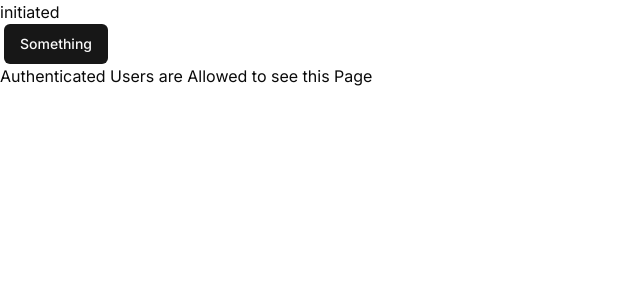
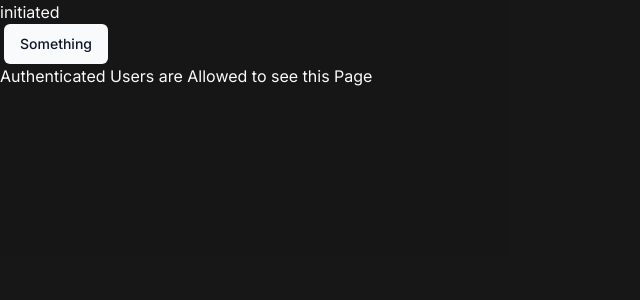
Before and after one commit to Mohammadreza-Tatlari/Sight, a Next.js app: page / in a window 1280 px wide. Shown: the top 300 px of the page, without its empty margins (0-640 px from the left). Built offline with nearby package versions, Linux system fonts and the light colour scheme.

Commit message:
the dark theme is added and packages related to clerk and shadcn are used for it. username is now required to be shown but its not required for sign in. for username updates the clerk dashboard is modified. syncing to database is required for update delete and creating

```diff
--- /dev/null
+++ b/app/(auth)/_components/Logo.tsx
@@ -0,0 +1,28 @@
+import Image from "next/image";
+import { Poppins } from "next/font/google";
+import { cn } from "@/lib/utils";
+
+const font = Poppins({
+  subsets: ["latin"],
+  weight: ["200", "300", "400", "500", "600", "700", "800"],
+});
+
+export function Logo() {
+  return (
+    <>
+      <div className="flex flex-col items-center gap-y-4">
+        <div className="bg-white rounded-full p-1">
+          <Image src="/Eye-Icon.svg" alt="main-logo" height="80" width="80" />
+        </div>
+        <div className={cn("flex flex-col items-center" , font.className)}>
+            <p className="text-xl font-semibold">
+                Sight
+            </p>
+            <p className="text-sm text-muted-foreground">
+                come to me
+            </p>
+        </div>
+      </div>
+    </>
+  );
+}
--- a/app/(auth)/layout.tsx
+++ b/app/(auth)/layout.tsx
@@ -1,7 +1,10 @@
+import { Logo } from "./_components/Logo";
+
 export default function AuthLayout({children}:{children:React.ReactNode}) {
     return(
         <>
-        <div className="flex h-full items-center justify-center">
+        <div className="flex flex-col h-full items-center justify-center space-y-6">
+            <Logo />
             {children}
         </div>
         </>
--- a/app/globals.css
+++ b/app/globals.css
@@ -1,76 +1,84 @@
 @tailwind base;
 @tailwind components;
 @tailwind utilities;
-
 
 html,
 body,
 :root {
   height: 100%;
+  @apply bg-neutral-900/80;
 }
 
+.hidden-scrollbar {
+  -ms-overflow-style: none;
+  scrollbar-width: none;
+}
+
+.hidden-scrollbar::-webkit-scrollbar {
+  display: none;
+}
 
 @layer base {
   :root {
     --background: 0 0% 100%;
-    --foreground: 0 0% 3.9%;
+    --foreground: 222.2 84% 4.9%;
 
     --card: 0 0% 100%;
-    --card-foreground: 0 0% 3.9%;
+    --card-foreground: 222.2 84% 4.9%;
 
     --popover: 0 0% 100%;
-    --popover-foreground: 0 0% 3.9%;
+    --popover-foreground: 222.2 84% 4.9%;
 
-    --primary: 0 0% 9%;
-    --primary-foreground: 0 0% 98%;
+    --primary: 222.2 47.4% 11.2%;
+    --primary-foreground: 210 40% 98%;
 
-    --secondary: 0 0% 96.1%;
-    --secondary-foreground: 0 0% 9%;
+    --secondary: 210 40% 96.1%;
+    --secondary-foreground: 222.2 47.4% 11.2%;
 
-    --muted: 0 0% 96.1%;
-    --muted-foreground: 0 0% 45.1%;
+    --muted: 210 40% 96.1%;
+    --muted-foreground: 215.4 16.3% 46.9%;
 
-    --accent: 0 0% 96.1%;
-    --accent-foreground: 0 0% 9%;
+    --accent: 210 40% 96.1%;
+    --accent-foreground: 222.2 47.4% 11.2%;
 
     --destructive: 0 84.2% 60.2%;
-    --destructive-foreground: 0 0% 98%;
+    --destructive-foreground: 210 40% 98%;
 
-    --border: 0 0% 89.8%;
-    --input: 0 0% 89.8%;
-    --ring: 0 0% 3.9%;
+    --border: 214.3 31.8% 91.4%;
+    --input: 214.3 31.8% 91.4%;
+    --ring: 222.2 84% 4.9%;
 
     --radius: 0.5rem;
   }
 
   .dark {
-    --background: 0 0% 3.9%;
-    --foreground: 0 0% 98%;
+    --background: 226.7 12.7% 13.9%;
+    --foreground: 210 40% 98%;
 
-    --card: 0 0% 3.9%;
-    --card-foreground: 0 0% 98%;
+    --card: 226.7 12.7% 13.9%;
+    --card-foreground: 210 40% 98%;
 
-    --popover: 0 0% 3.9%;
-    --popover-foreground: 0 0% 98%;
+    --popover: 226.7 12.7% 13.9%;
+    --popover-foreground: 210 40% 98%;
 
-    --primary: 0 0% 98%;
-    --primary-foreground: 0 0% 9%;
+    --primary: 210 40% 98%;
+    --primary-foreground: 222.2 47.4% 11.2%;
 
-    --secondary: 0 0% 14.9%;
-    --secondary-foreground: 0 0% 98%;
+    --secondary: 226.7 12.7% 17.5%;
+    --secondary-foreground: 210 40% 98%;
 
-    --muted: 0 0% 14.9%;
-    --muted-foreground: 0 0% 63.9%;
+    --muted: 226.7 12.7% 17.5%;
+    --muted-foreground: 215 20.2% 65.1%;
 
-    --accent: 0 0% 14.9%;
-    --accent-foreground: 0 0% 98%;
+    --accent: 226.7 12.7% 17.5%;
+    --accent-foreground: 210 40% 98%;
 
     --destructive: 0 62.8% 30.6%;
-    --destructive-foreground: 0 0% 98%;
+    --destructive-foreground: 210 40% 98%;
 
-    --border: 0 0% 14.9%;
-    --input: 0 0% 14.9%;
-    --ring: 0 0% 83.1%;
+    --border: 226.7 12.7% 17.5%;
+    --input: 226.7 12.7% 17.5%;
+    --ring: 212.7 26.8% 83.9%;
   }
 }
 
--- a/app/layout.tsx
+++ b/app/layout.tsx
@@ -2,7 +2,8 @@ import type { Metadata } from "next";
 import { Inter } from "next/font/google";
 import "./globals.css";
 import { ClerkProvider } from "@clerk/nextjs";
-
+import { dark } from "@clerk/themes";
+import { ThemeProvider } from "@/components/theme-provider";
 const inter = Inter({ subsets: ["latin"] });
 
 export const metadata: Metadata = {
@@ -17,9 +18,16 @@ export default function RootLayout({
 }>) {
   return (
     <>
-    <ClerkProvider>
+    <ClerkProvider appearance={{baseTheme: dark}}>
     <html lang="en">
-      <body className={inter.className}>{children}</body>
+      <body className={inter.className}>
+        <ThemeProvider
+        attribute="class"
+        forcedTheme="dark"
+        storageKey="sight-theme">
+        {children}
+        </ThemeProvider>
+        </body>
     </html>
     </ClerkProvider>
     </>
--- /dev/null
+++ b/components/theme-provider.tsx
@@ -0,0 +1,9 @@
+"use client"
+
+import * as React from "react"
+import { ThemeProvider as NextThemesProvider } from "next-themes"
+import { type ThemeProviderProps } from "next-themes/dist/types"
+
+export function ThemeProvider({ children, ...props }: ThemeProviderProps) {
+  return <NextThemesProvider {...props}>{children}</NextThemesProvider>
+}
--- a/package.json
+++ b/package.json
@@ -10,11 +10,13 @@
   },
   "dependencies": {
     "@clerk/nextjs": "^4.29.4",
+    "@clerk/themes": "^1.7.9",
     "@radix-ui/react-slot": "^1.0.2",
     "class-variance-authority": "^0.7.0",
     "clsx": "^2.1.0",
     "lucide-react": "^0.314.0",
     "next": "14.1.0",
+    "next-themes": "^0.2.1",
     "react": "^18",
     "react-dom": "^18",
     "tailwind-merge": "^2.2.1",
```
Also changed, not shown: public/Eye-Icon.svg (added), 1 other file (tests, documents, lock files or other folders).
